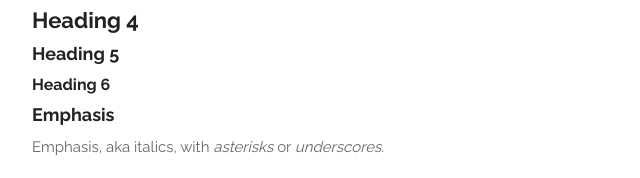
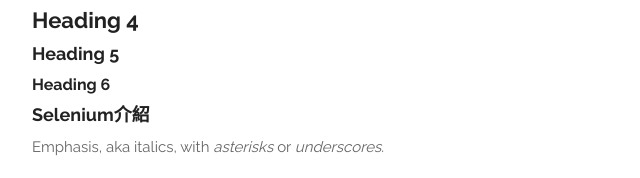
Before and after one commit to lala870617/lala870617.github.io, a plain HTML site: page blog/post-10/index.html in a window 1280 px wide. Shown: the part 1115-1293 px from the top of the page, 243-883 px from the left. Drawn offline with Linux system fonts and the light colour scheme; a script that the page names is missing.

Commit message:
add chinese

```diff
--- a/blog/post-10/index.html
+++ b/blog/post-10/index.html
@@ -161,7 +161,7 @@
 <h5 id="heading-5">Heading 5</h5>
 <h6 id="heading-6">Heading 6</h6>
 <!-- raw HTML omitted -->
-<h5 id="emphasis">Emphasis</h5>
+<h5 id="emphasis">Selenium介紹</h5>
 <p>Emphasis, aka italics, with <em>asterisks</em> or <em>underscores</em>.</p>
 <p>Strong emphasis, aka bold, with <strong>asterisks</strong> or <strong>underscores</strong>.</p>
 <p>Combined emphasis with <strong>asterisks and <em>underscores</em></strong>.</p>
```
